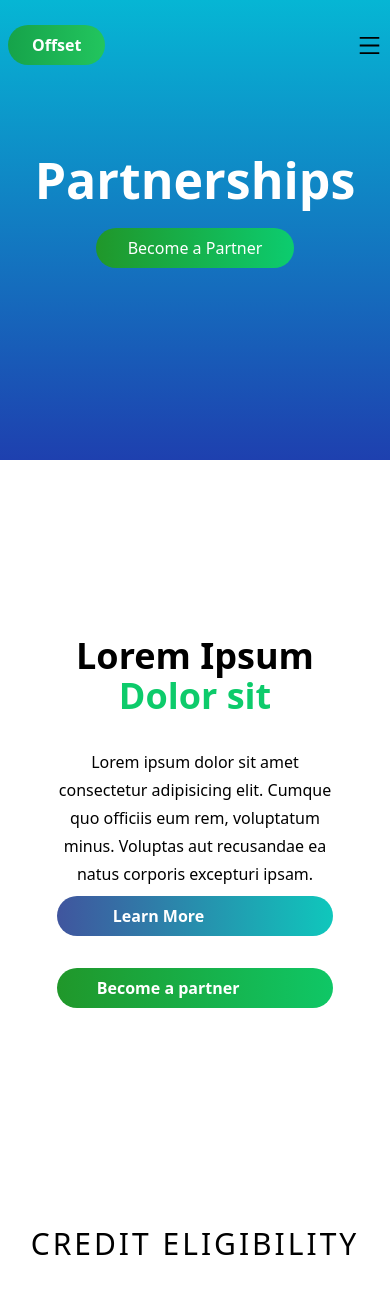
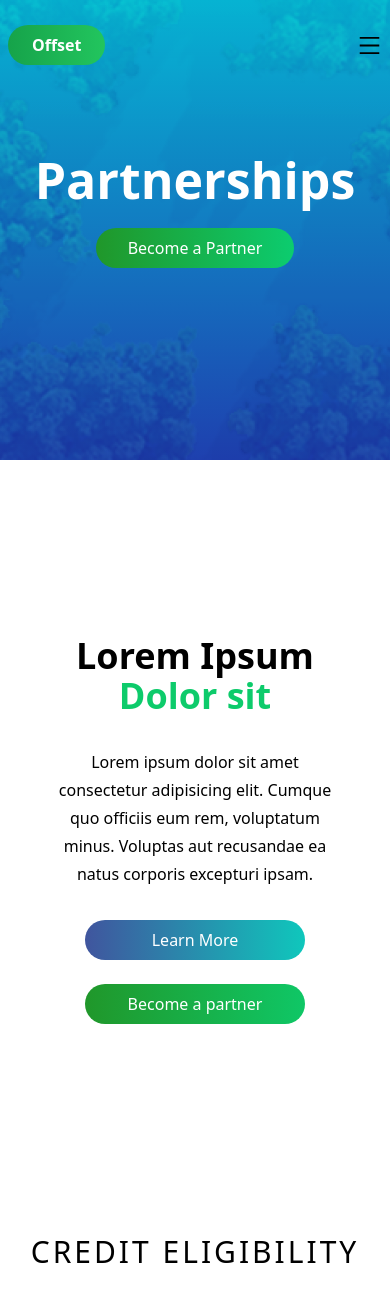
Before and after one commit to Decentralized-Brains/greenworld-frontend, a React (Create React App) app: page /partner in a window 390 px wide. Shown: the top 1293 px of the page. Built offline with nearby package versions, Linux system fonts and the light colour scheme.

Commit message:
partnership page fixed

```diff
--- a/src/pages/Partnership.jsx
+++ b/src/pages/Partnership.jsx
@@ -1,6 +1,7 @@
 import "./token.css";
 import { useEffect } from "react";
 import { useLocation } from "react-router-dom";
+import BG from "../img/others/tree-bg.png";
 
 const Partnership = () => {
   // bring to top
@@ -14,16 +15,22 @@ const Partnership = () => {
     <div className="mx-auto ">
       <div className="relative h-[460px] w-full bg-gradient-to-b from-cyan-500 to-blue-800 bg-cover  bg-center">
         <div className="tokenbg"></div>
+        <div className="flex md:hidden">
+          <img
+            src={BG}
+            className="w-full h-[460px] object-cover absolute mix-blend-overlay"
+            alt="background"
+          />{" "}
+        </div>
         <div className="absolute top-40 text-center w-[100%]">
           <h1 className="text-[50px] mb-7 text-white font-poppins">
             Partnerships
           </h1>
-          <button className="font-light mx-auto text-white px-8 py-2 rounded-full bg-gradient-to-r from-[#20972A] to-[#0CCC6F]">
+          <button className="font-normal mx-auto text-white px-8 py-2 rounded-full bg-gradient-to-r from-[#20972A] to-[#0CCC6F]">
             Become a Partner
           </button>
         </div>
       </div>
-
       <div className="w-[100%]">
         <div className="text-center py-44 mx-auto w-2/4 max-sm:w-3/4">
           <h1 className=" md:text-[38px] mb-8 text-[40px] font-semibol max-sm:text-[36px]">
@@ -34,11 +41,14 @@ const Partnership = () => {
             officiis eum rem, voluptatum minus. Voluptas aut recusandae ea natus
             corporis excepturi ipsam.
           </h2>
-          <div className="pt-12 max-md:flex-col gap-8 flex justify-center max-sm:flex-col max-sm:p-2">
-            <button className="rounded-full px-14 py-2 bg-gradient-to-r from-[#40559E] to-[#0FC7BC] text-white text-light md:py-2 md:px-8  ">
+          <div
+            className="flex flex-col md:flex-row justify-center items-center gap-y-6 gap-x-5
+          pt-8"
+          >
+            <button className="flex justify-center text-white text-base md:text-xl font-normal rounded-3xl py-2 w-[220px] bg-gradient-to-r from-[#40559E] to-[#0FC7BC]">
               Learn More
             </button>
-            <button className="rounded-full px-10 py-2 bg-gradient-to-r from-[#20972A] to-[#0FC766] text-white text-light md:px-8">
+            <button className="flex justify-center  text-white text-base md:text-xl font-normal rounded-3xl py-2 w-[220px] bg-gradient-to-r from-[#20972A] to-[#0FC766]">
               Become a partner
             </button>
           </div>
@@ -77,7 +87,6 @@ const Partnership = () => {
           </p>
         </div>
       </div>
-
       <div className="bottom--text">
         <p className="text-center p-8 w-3/4 mx-auto max-sm:w-full max-sm:text-[15px]">
           Lorem ipsum dolor sit amet consectetur adipisicing elit. Amet sunt
```
